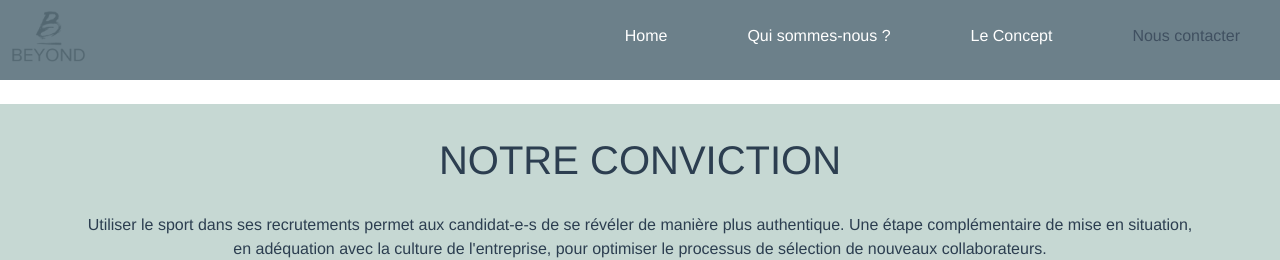
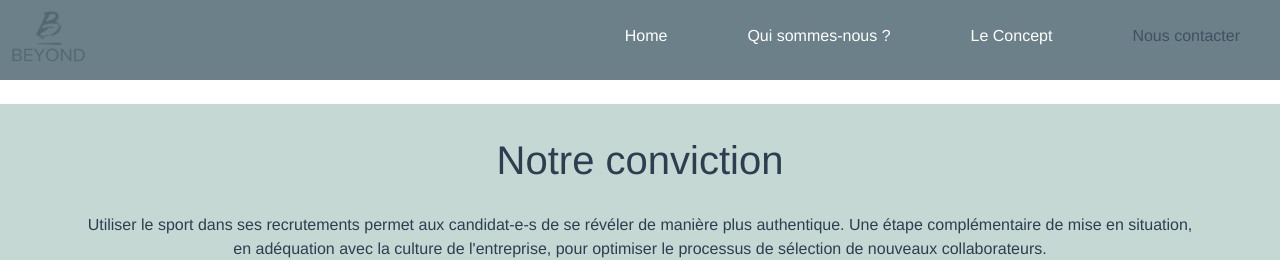
Before and after one commit to chmullerweb/beyond, a Vue app in the folder beyond_rh/: page /conceptBeyond in a window 1280 px wide. Shown: the top 260 px of the page. Built offline with nearby package versions, Linux system fonts and the light colour scheme; what @braid/vue-formulate would draw is missing.

Commit message:
texte haut page concept ok

```diff
--- a/beyond_rh/src/pages/concept.vue
+++ b/beyond_rh/src/pages/concept.vue
@@ -1,7 +1,7 @@
 <template>
   <div class="">
     <CardTitle btnText="C'est quoi l'approche Beyond ?">
-      <template v-slot:claimTitle>NOTRE CONVICTION</template>
+      <template v-slot:claimTitle>Notre conviction</template>
       <template v-slot:claimTxt>
         Utiliser le sport dans ses recrutements permet aux candidat-e-s de se révéler de manière plus authentique.
         Une étape complémentaire de mise en situation, en adéquation avec la culture de l'entreprise, pour optimiser le processus de sélection de nouveaux collaborateurs.
```
